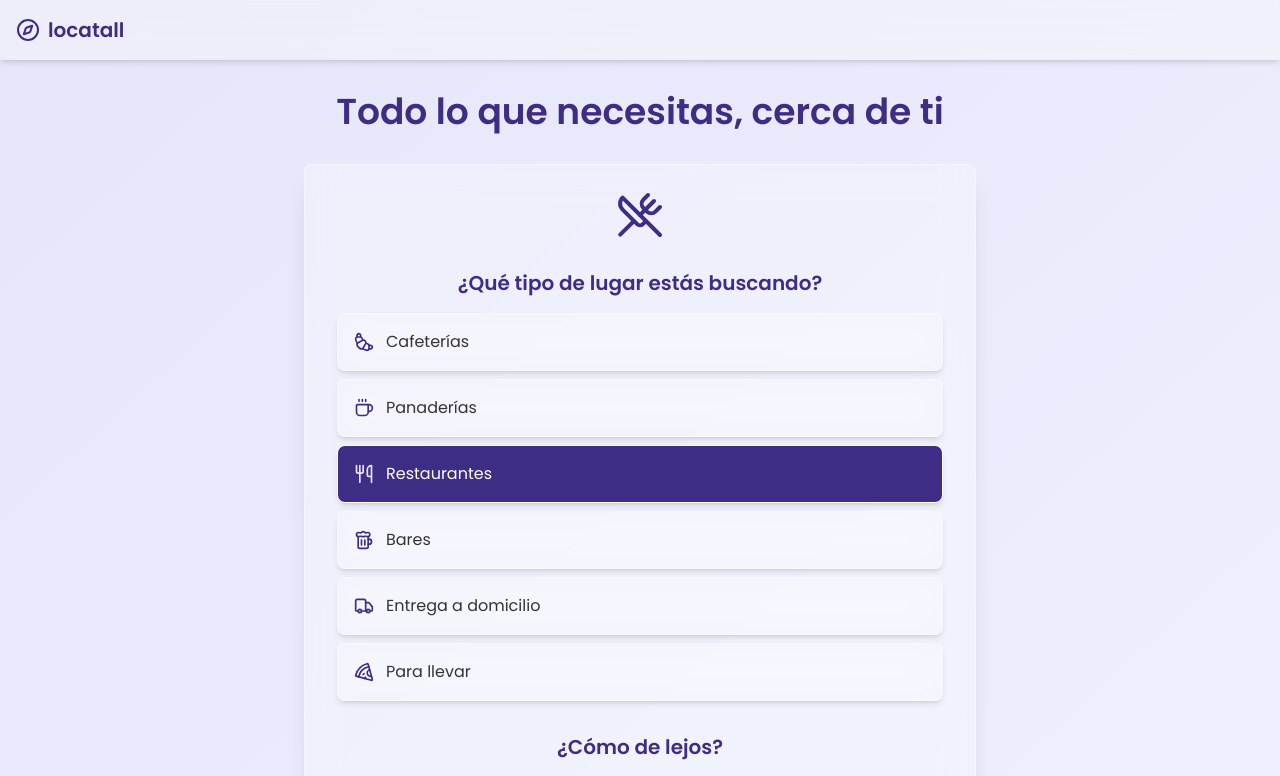
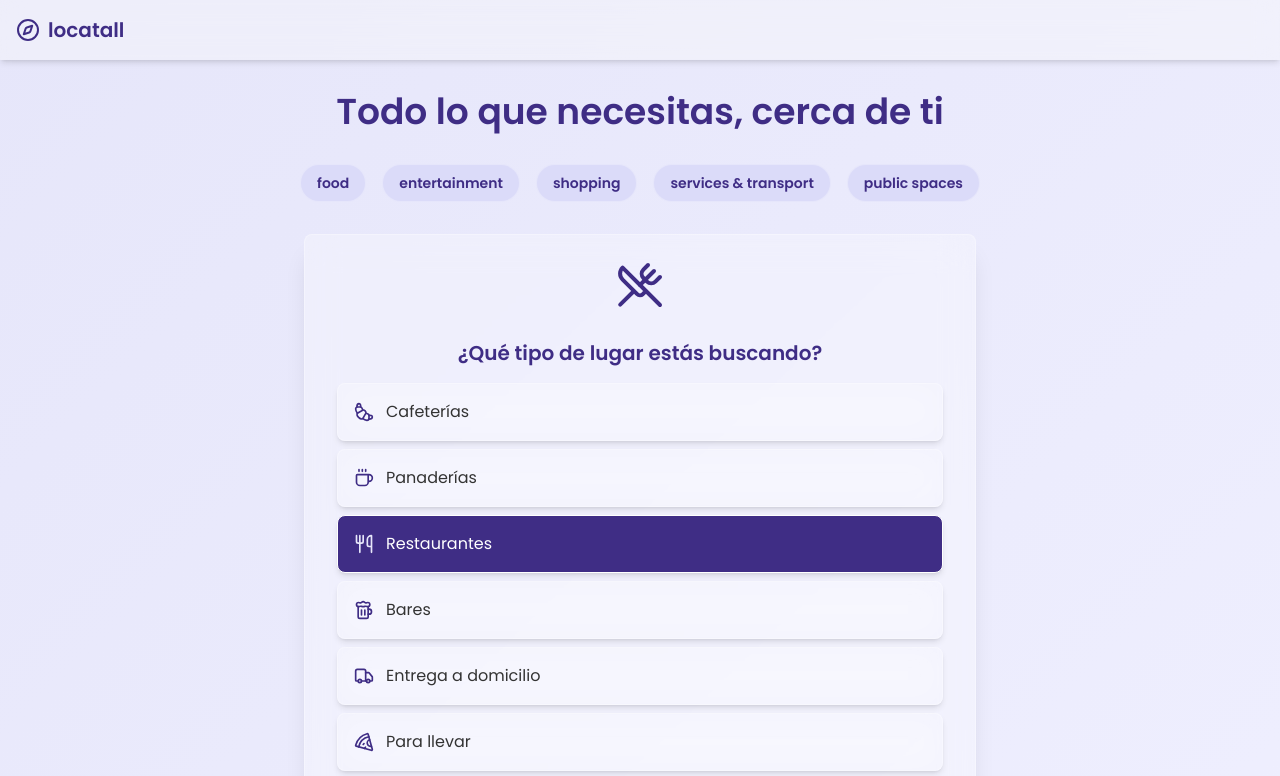
Before and after one commit to mariollesta/locatall, a React (Vite) app in the folder frontend/: page / in a window 1280 px wide. Shown: the top 776 px of the page. Built offline with nearby package versions, Linux system fonts and the light colour scheme.

Commit message:
feat(frontend): category selector

```diff
--- /dev/null
+++ b/frontend/src/components/CategorySelector.jsx
@@ -0,0 +1,34 @@
+import React from "react";
+
+const categories = [
+  "food",
+  "entertainment",
+  "shopping",
+  "services & transport",
+  "public spaces",
+];
+
+export default function CategorySelector({
+  selectedCategory,
+  setSelectedCategory,
+}) {
+  return (
+    <div className="flex flex-wrap justify-center gap-4 mb-8">
+      {categories.map((category) => (
+        <button
+          key={category}
+          onClick={() => setSelectedCategory(category)}
+          className={`px-4 py-2 rounded-full border border-white border-opacity-30 text-sm font-semibold transition-all duration-300
+            ${
+              selectedCategory === category
+                ? "bg-[#3f2d85] text-white shadow-md"
+                : "bg-[#dbdbf9] text-[#3f2d85] hover:bg-[#d1d1f5] hover:text-[#3f2d85]"
+            }
+          `}
+        >
+          {category}
+        </button>
+      ))}
+    </div>
+  );
+}
--- a/frontend/src/components/SearchCard.jsx
+++ b/frontend/src/components/SearchCard.jsx
@@ -1,7 +1,7 @@
 import React, { useReducer, useEffect, useCallback, useMemo } from "react";
 import { UtensilsCrossed, Footprints, Compass, MapPinned,  Coffee, Croissant, Utensils, Beer, Truck, Pizza} from "lucide-react";
 
-import { initialState, reducer, ACTIONS } from "@utils/foodRecommenderReducer";
+import { initialState, reducer, ACTIONS } from "@utils/recommenderReducer";
 import { getUserLocation, fetchRecommendations } from "@services/api";
 
 import OptionGroup from "@components/OptionGroup";
@@ -9,6 +9,7 @@ import { ResetSearch } from "@components/ResetSearch";
 import { ResultCard } from "@components/ResultCard";
 
 export const SearchCard = ({ onError }) => {
+
   const [state, dispatch] = useReducer(reducer, initialState);
 
   const distanceOptions = useMemo(() => [
@@ -36,6 +37,7 @@ export const SearchCard = ({ onError }) => {
         latitude,
         longitude,
         state.distance * 1000,
+        state.category,
         state.placeType
       );
       dispatch({ type: ACTIONS.SET_RECOMMENDATIONS, payload: recommendations });
@@ -46,7 +48,7 @@ export const SearchCard = ({ onError }) => {
     } finally {
       dispatch({ type: ACTIONS.SET_LOADING, payload: false });
     }
-  }, [state.distance, state.placeType, onError]);
+  }, [state.distance, state.category, state.placeType, onError]);
 
   const handleReset = useCallback(() => {
     dispatch({ type: ACTIONS.RESET });
--- a/frontend/src/pages/PlaceRecommenderPage.jsx
+++ b/frontend/src/pages/PlaceRecommenderPage.jsx
@@ -2,6 +2,7 @@ import React, { useState } from "react";
 
 import Navbar from "@components/Navbar";
 import Title from "@components/Title";
+import CategorySelector from "@components/CategorySelector";
 import { SearchCard } from "@components/SearchCard"
 import ErrorMessage from "@components/ErrorMessage";
 import Footer from "@components/Footer";
@@ -11,6 +12,7 @@ const GITHUB_LINK = "https://github.com/mariollesta/gotoeat";
 export function PlaceRecommenderPage () {
 
   const [error, setError] = useState(null);
+  const [selectedCategory, setSelectedCategory] = useState("");
 
   const handleError = (errorMessage) => {
     setError(errorMessage);
@@ -21,6 +23,10 @@ export function PlaceRecommenderPage () {
       <Navbar />
       <main className="flex-grow flex flex-col items-center justify-center px-4 py-8 sm:px-6 lg:px-8">
         <Title />
+        <CategorySelector
+          selectedCategory={selectedCategory}
+          setSelectedCategory={setSelectedCategory}
+        />
         {error ? (
           <ErrorMessage message={error} />
         ) : (
--- a/frontend/src/services/api.js
+++ b/frontend/src/services/api.js
@@ -31,13 +31,14 @@ export const getUserLocation = () => {
 };
 
 // Auxiliary function: API request
-export const fetchRecommendations = async (latitude, longitude, radius, place_type) => {
-  const response = await axios.get("/api/foodplaces", {
+export const fetchRecommendations = async (latitude, longitude, radius, category, place_type) => {
+  const response = await axios.get("http://localhost:8000/api/places", {
     params: {
       lat: latitude,
       lng: longitude,
       radius,
-      place_type: place_type
+      category,
+      place_type
     },
   });
   return response.data.data;
--- a/frontend/src/utils/foodRecommenderReducer.js
+++ b/frontend/src/utils/recommenderReducer.js
@@ -1,11 +1,12 @@
 // Define reducer actions
 export const ACTIONS = {
     SET_DISTANCE: "SET_DISTANCE",
+    SET_CATEGORY: "SET_CATEGORY",
+    SET_PLACE_TYPE: "SET_PLACE_TYPE",
     SET_LOADING: "SET_LOADING",
     SET_ERROR: "SET_ERROR",
     SET_LOCATION: "SET_LOCATION",
     SET_RECOMMENDATIONS: "SET_RECOMMENDATIONS",
-    SET_PLACE_TYPE: "SET_PLACE_TYPE",
     RESET: "RESET",
 };
 
@@ -18,12 +19,17 @@ export const initialState = {
     recommendations: [],
     showRecommendations: false,
     placeType: "restaurant",
+    category: "food",
 };
 
 export function reducer(state, action) {
     switch (action.type) {
         case ACTIONS.SET_DISTANCE:
             return { ...state, distance: action.payload };
+        case ACTIONS.SET_CATEGORY:
+            return { ...state, category: action.payload };
+        case ACTIONS.SET_PLACE_TYPE:
+            return { ...state, placeType: action.payload };
         case ACTIONS.SET_LOADING:
             return { ...state, isLoading: action.payload };
         case ACTIONS.SET_ERROR:
@@ -38,8 +44,6 @@ export function reducer(state, action) {
             };
         case ACTIONS.RESET:
             return initialState;
-        case ACTIONS.SET_PLACE_TYPE:
-            return { ...state, placeType: action.payload };
         default:
             return state;
     }
```
